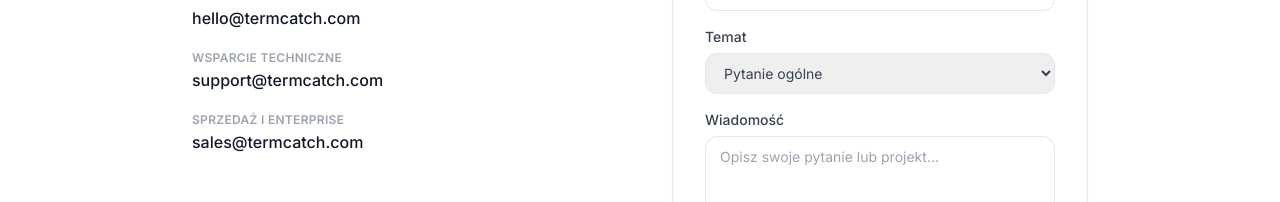
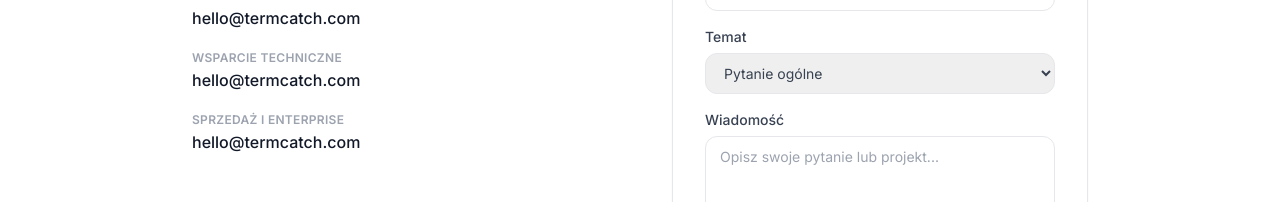
Before and after one commit to clash09xx-dev/termcatch, a Next.js app: page /contact in a window 1280 px wide. Shown: the part 354-556 px from the top of the page. Built offline with nearby package versions, Linux system fonts and the light colour scheme; no server answers.

Commit message:
Update Next.js

```diff
--- a/app/(business)/settings/settings-client.tsx
+++ b/app/(business)/settings/settings-client.tsx
@@ -377,7 +377,7 @@
               <button
                 onClick={() => {
                   setShowDeleteModal(false);
-                  alert("Aby usunąć konto, skontaktuj się z pomocą techniczną: support@termcatch.pl");
+                  alert("Aby usunąć konto, skontaktuj się z pomocą techniczną: hello@termcatch.com");
                 }}
                 className="flex-1 bg-danger-600 hover:bg-danger-700 text-white rounded-xl px-4 py-2.5 text-sm font-semibold transition-colors"
               >
--- a/app/contact/page.tsx
+++ b/app/contact/page.tsx
@@ -33,13 +33,13 @@
                   },
                   {
                     label: "Wsparcie techniczne",
-                    value: "support@termcatch.com",
-                    href: "mailto:support@termcatch.com",
+                    value: "hello@termcatch.com",
+                    href: "mailto:hello@termcatch.com",
                   },
                   {
                     label: "Sprzedaż i Enterprise",
-                    value: "sales@termcatch.com",
-                    href: "mailto:sales@termcatch.com",
+                    value: "hello@termcatch.com",
+                    href: "mailto:hello@termcatch.com",
                   },
                 ].map((c) => (
                   <div key={c.label}>
--- a/app/privacy/page.tsx
+++ b/app/privacy/page.tsx
@@ -7,7 +7,7 @@
 const sections = [
   {
     title: "1. Administrator danych",
-    body: `Administratorem danych osobowych jest Termcatch Sp. z o.o. z siedzibą w Krakowie. Kontakt: privacy@termcatch.com`,
+    body: `Administratorem danych osobowych jest Termcatch Sp. z o.o. z siedzibą w Krakowie. Kontakt: hello@termcatch.com`,
   },
   {
     title: "2. Jakie dane zbieramy",
@@ -27,7 +27,7 @@
   },
   {
     title: "6. Prawa użytkownika",
-    body: `Masz prawo do: dostępu do danych, poprawienia danych, usunięcia danych ("prawo do bycia zapomnianym"), przenoszenia danych, ograniczenia przetwarzania, wniesienia sprzeciwu. Aby skorzystać z tych praw, napisz na: privacy@termcatch.com`,
+    body: `Masz prawo do: dostępu do danych, poprawienia danych, usunięcia danych ("prawo do bycia zapomnianym"), przenoszenia danych, ograniczenia przetwarzania, wniesienia sprzeciwu. Aby skorzystać z tych praw, napisz na: hello@termcatch.com`,
   },
   {
     title: "7. Cookies",
--- a/package.json
+++ b/package.json
@@ -42,7 +42,7 @@
     "framer-motion": "^11.11.17",
     "lucide-react": "^0.460.0",
     "nanoid": "^5.0.8",
-    "next": "15.0.3",
+    "next": "16.2.9",
     "next-themes": "^0.4.3",
     "openai": "^4.72.0",
     "react": "^19.0.0",
```
Also changed, not shown: 1 other file (tests, documents, lock files or other folders).
